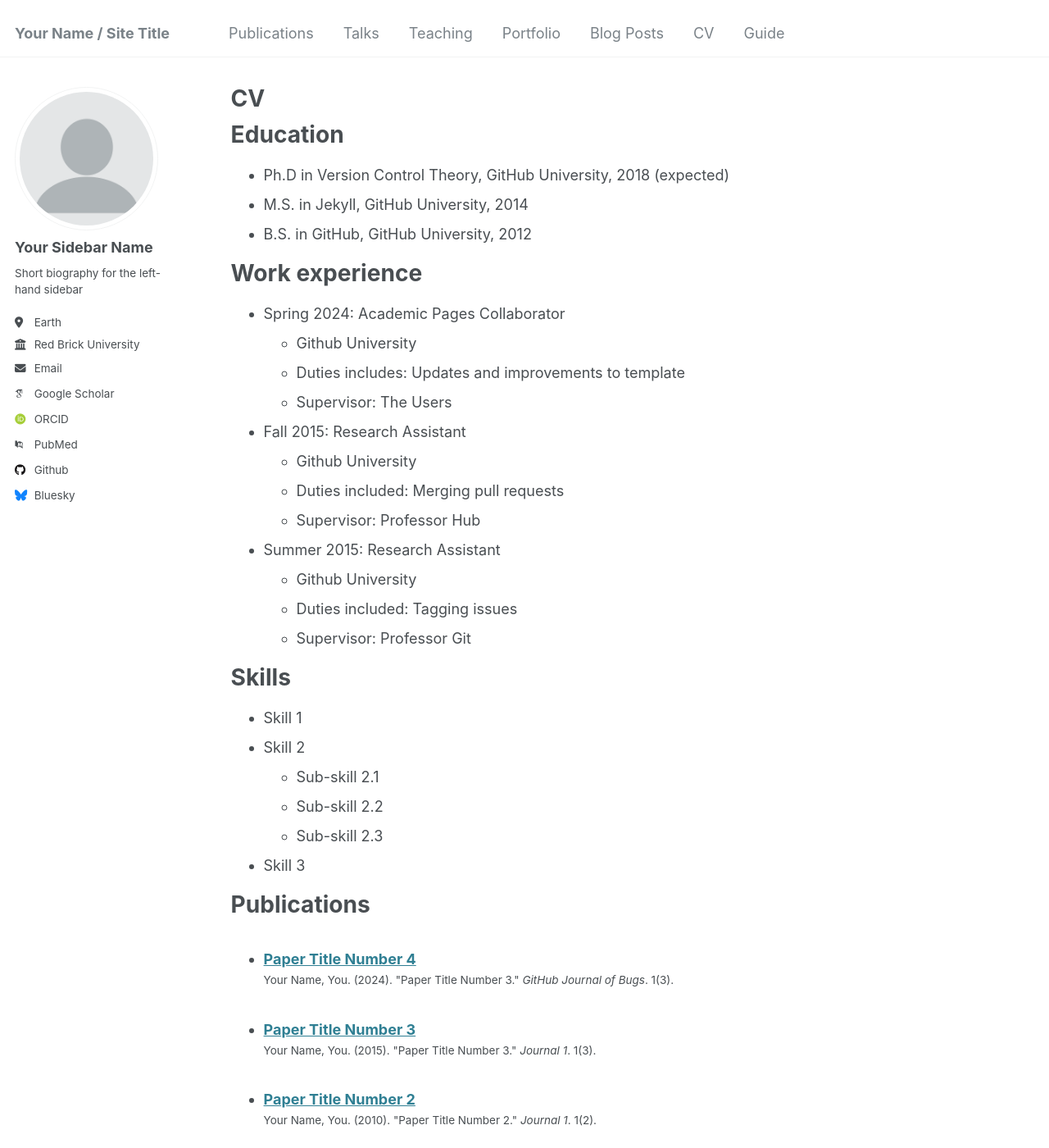
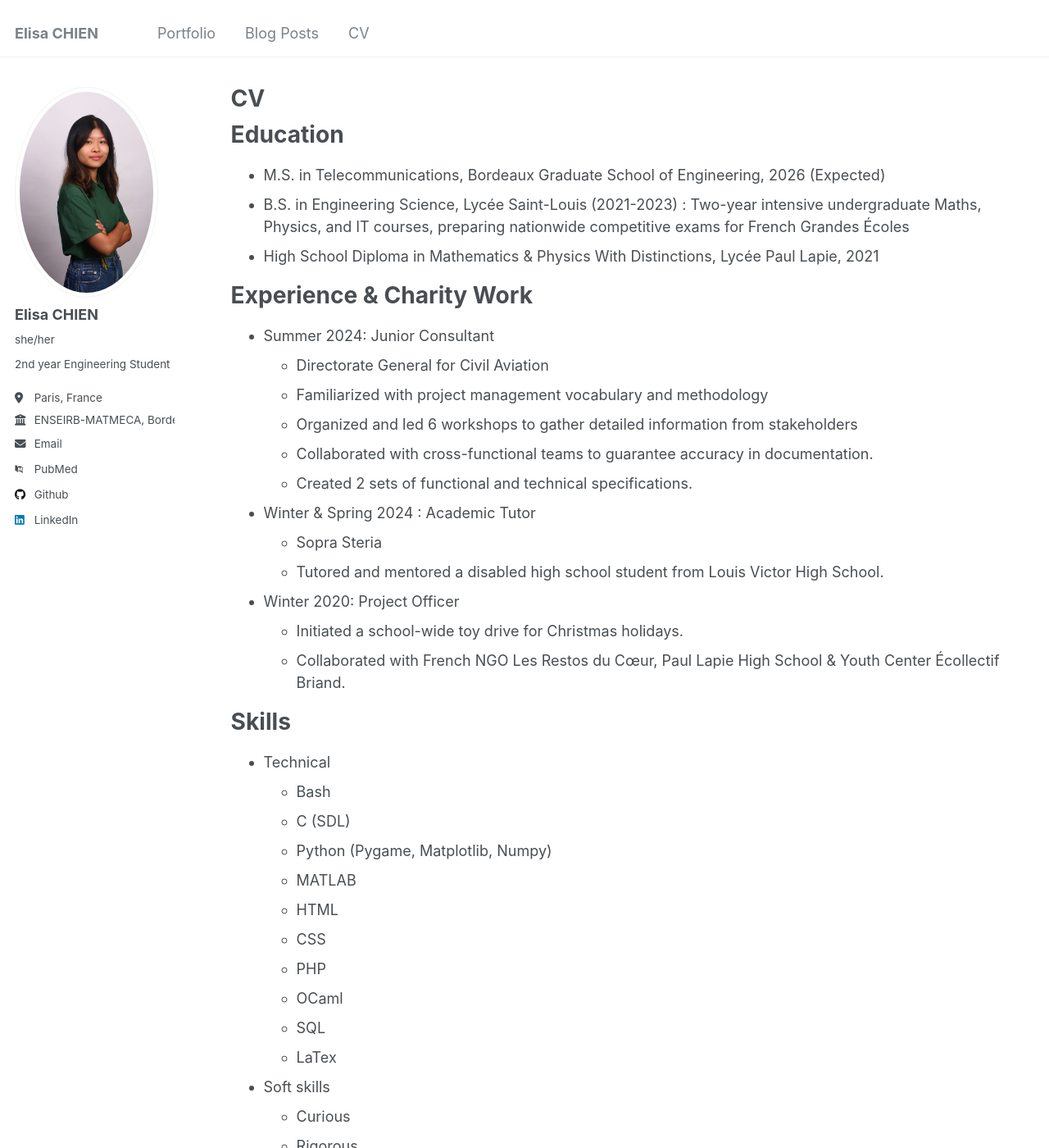
Before and after one commit to elisa943/elisa943.github.io, a Jekyll site: the page built from _pages/cv.md, in a window 1280 px wide and 1400 px high. Shown: the whole window at 82% size. Built offline with Jekyll 4.4.1, drawn with Linux system fonts in a browser that asks for light colours; some web fonts are replaced; some of the changed text lies outside the part shown.

Commit message:
Deletion of useless categories + added my name + completed my cv

```diff
--- a/_config.yml
+++ b/_config.yml
@@ -8,33 +8,33 @@
 
 # Basic Site Settings
 locale                   : "en-US"
-title                    : "Your Name / Site Title"
+title                    : "Elisa CHIEN"
 title_separator          : "-"
 name                     : &name "Your Name"
 description              : &description "personal description"
-url                      : https://academicpages.github.io # the base hostname & protocol for your site e.g. "https://[your GitHub username].github.io"
+url                      : https://elisa943.github.io # the base hostname & protocol for your site e.g. "https://[your GitHub username].github.io"
 baseurl                  : "" # the subpath of your site, e.g. "/blog"
-repository               : "academicpages/academicpages.github.io"
+repository               : "elisa943/elisa943.github.io"
 
 # Site Author - The following control what appear as part of the author content on the side bar.
 #               If a field is blank the icon and link will not appear, otherwise it will be shown.
 #               Additional customization can be done by editing /_includes/author-profile.html
 author:
   # Biographic information
-  avatar           : "profile.png"
-  name             : "Your Sidebar Name"
-  pronouns         : # example: "she/her"
-  bio              : "Short biography for the left-hand sidebar"
-  location         : "Earth"
-  employer         : "Red Brick University"
+  avatar           : "me.jpeg"
+  name             : "Elisa CHIEN"
+  pronouns         : "she/her"
+  bio              : "2nd year Engineering Student"
+  location         : "Paris, France"
+  employer         : "ENSEIRB-MATMECA, Bordeaux INP"
   uri              : # URL
-  email            : "none@example.org"
+  email            : "echien@bordeaux-inp.fr"
 
   # Academic websites
   arxiv            : # URL - Update with the correct link to your profile
-  googlescholar    : "https://scholar.google.com/citations?user=PS_CX0AAAAAJ"
+  googlescholar    : # "https://scholar.google.com/citations?user=PS_CX0AAAAAJ"
   impactstory      : # URL
-  orcid            : "http://orcid.org/yourorcidurl"
+  orcid            : # "http://orcid.org/yourorcidurl"
   semantic         : # URL
   pubmed           : "https://www.ncbi.nlm.nih.gov/pubmed/?term=john+snow"
   researchgate     : # URL
@@ -44,12 +44,12 @@ author:
   bitbucket        : # Username - Update with your username on the site
   codepen          : # Username
   dribbble         : # Username
-  github           : "academicpages"
+  github           : "elisa943"
   kaggle           : # Username
   stackoverflow    : # User number or user number and name (i.e., use "1" or "1/jeff-atwood")
 
   # Social media
-  bluesky          : "bsky.app" # Replace this with you Bluesky username
+  bluesky          : #"bsky.app" # Replace this with you Bluesky username
   facebook         : # Username
   flickr           : # Username
   foursquare       : # Username
@@ -58,7 +58,7 @@ author:
   keybase          : # Username
   instagram        : # Username
   lastfm           : # Username
-  linkedin         : # Username
+  linkedin         : elisa-chien
   mastodon         : # URL
   medium           : # URL
   pinterest        : # Username
@@ -75,13 +75,13 @@ author:
   zhihu            : # Username
 
 # Publication Category - The following the list of publication categories and their headings
-publication_category:
-  books:
-    title: 'Books'
-  manuscripts:
-    title: 'Journal Articles'
-  conferences:
-    title: 'Conference Papers'
+# publication_category:
+#   books:
+#     title: 'Books'
+#   manuscripts:
+#     title: 'Journal Articles'
+#   conferences:
+#     title: 'Conference Papers'
 
 # Site Settings
 teaser                   :  # filename of teaser fallback teaser image placed in /images/, .e.g. "500x300.png"
--- a/_pages/cv.md
+++ b/_pages/cv.md
@@ -11,54 +11,46 @@ redirect_from:
 
 Education
 ======
-* Ph.D in Version Control Theory, GitHub University, 2018 (expected)
-* M.S. in Jekyll, GitHub University, 2014
-* B.S. in GitHub, GitHub University, 2012
+* M.S. in Telecommunications, Bordeaux Graduate School of Engineering, 2026 (Expected)
+* B.S. in Engineering Science, Lycée Saint-Louis (2021-2023) : Two-year intensive undergraduate Maths, Physics, and IT courses, preparing nationwide competitive exams for French Grandes Écoles
+* High School Diploma in Mathematics & Physics With Distinctions, Lycée Paul Lapie, 2021
 
-Work experience
+Experience & Charity Work
 ======
-* Spring 2024: Academic Pages Collaborator
-  * Github University
-  * Duties includes: Updates and improvements to template
-  * Supervisor: The Users
+* Summer 2024: Junior Consultant
+  * Directorate General for Civil Aviation
+  * Familiarized with project management vocabulary and methodology
+  * Organized and led 6 workshops to gather detailed information from stakeholders
+  * Collaborated with cross-functional teams to guarantee accuracy in documentation.
+  * Created 2 sets of functional and technical specifications.
 
-* Fall 2015: Research Assistant
-  * Github University
-  * Duties included: Merging pull requests
-  * Supervisor: Professor Hub
+* Winter & Spring 2024 : Academic Tutor
+  * Sopra Steria
+  * Tutored and mentored a disabled high school student from Louis Victor High School.
 
-* Summer 2015: Research Assistant
-  * Github University
-  * Duties included: Tagging issues
-  * Supervisor: Professor Git
+* Winter 2020: Project Officer
+  * Initiated a school-wide toy drive for Christmas holidays.
+  * Collaborated with French NGO Les Restos du Cœur, Paul Lapie High School & Youth Center Écollectif Briand.
 
 Skills
 ======
-* Skill 1
-* Skill 2
-  * Sub-skill 2.1
-  * Sub-skill 2.2
-  * Sub-skill 2.3
-* Skill 3
-
-Publications
-======
-  <ul>{% for post in site.publications reversed %}
-    {% include archive-single-cv.html %}
-  {% endfor %}</ul>
-
-Talks
-======
-  <ul>{% for post in site.talks reversed %}
-    {% include archive-single-talk-cv.html  %}
-  {% endfor %}</ul>
-
-Teaching
-======
-  <ul>{% for post in site.teaching reversed %}
-    {% include archive-single-cv.html %}
-  {% endfor %}</ul>
-
-Service and leadership
-======
-* Currently signed in to 43 different slack teams
+* Technical
+  * Bash
+  * C (SDL)
+  * Python (Pygame, Matplotlib, Numpy)
+  * MATLAB
+  * HTML
+  * CSS
+  * PHP
+  * OCaml
+  * SQL
+  * LaTex
+* Soft skills
+  * Curious
+  * Rigorous
+  * Organized
+  * Autonomous
+* Languages
+  * French (Native)
+  * English (C1-C2)
+  * Spanish (A2)
```
Also changed, not shown: _data/navigation.yml (+8 -8 lines), images/me.jpeg (added), 3 other files.
